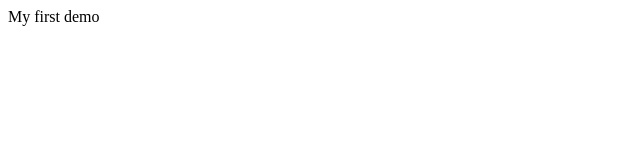
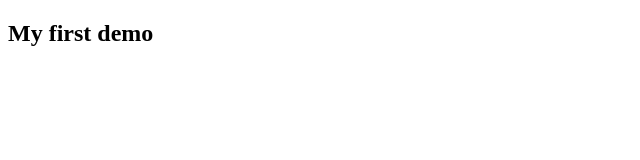
Before and after one commit to TahleelAbbas/demo-draft-tahleel, a plain HTML site: page index.html in a window 1280 px wide. Shown: the whole page, without its empty margins (0-640 px from the left). Drawn offline with Linux system fonts and the light colour scheme.

Commit message:
added index

```diff
--- a/index.html
+++ b/index.html
@@ -9,9 +9,9 @@
 <body>
     <section>
         <div>
-            <h>
+            <h1>
                 My first demo
-            </h>
+            </h1>
         </div>
     </section>
 
```
